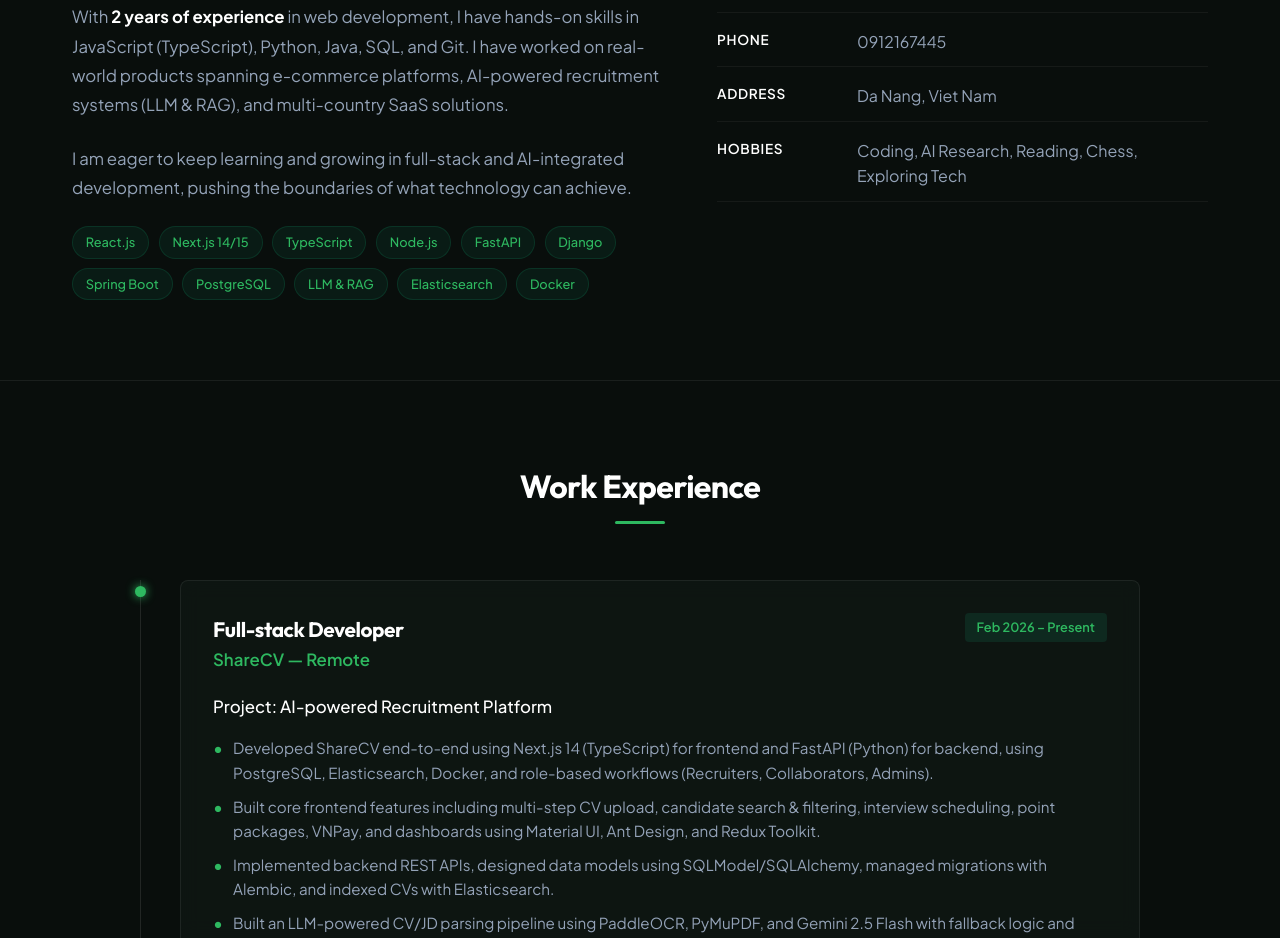
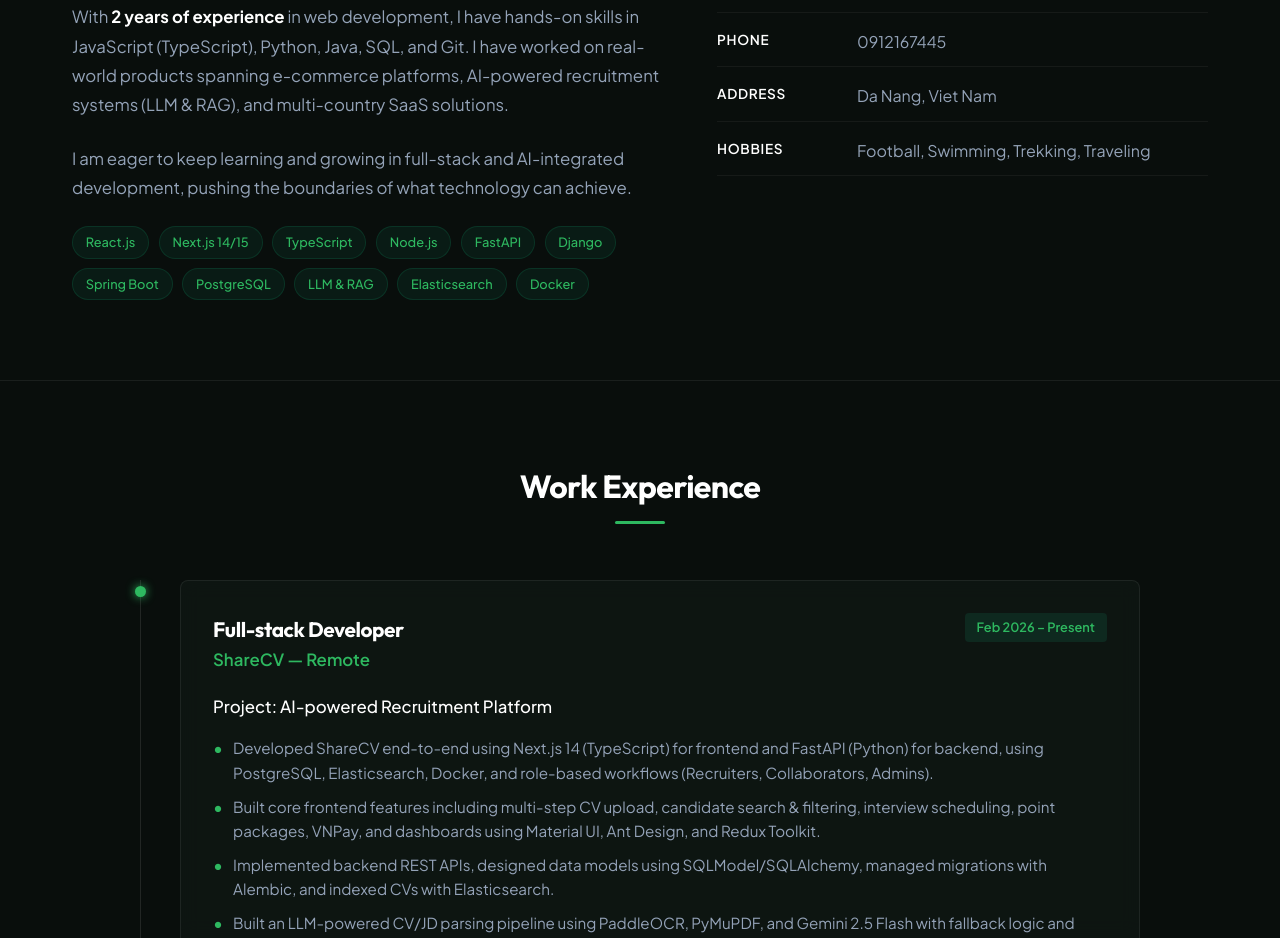
Before and after one commit to nguyenNgodn/my-profile, a Next.js app: page / in a window 1280 px wide. Shown: the part 820-1758 px from the top of the page. Built offline with nearby package versions, Linux system fonts and the light colour scheme.

Commit message:
fix: change hobbies

```diff
--- a/src/app/page.tsx
+++ b/src/app/page.tsx
@@ -194,7 +194,7 @@
                 </div>
                 <div className={styles.infoItem}>
                   <span className={styles.infoLabel}>Hobbies</span>
-                  <span className={styles.infoValue}>Coding, AI Research, Reading, Chess, Exploring Tech</span>
+                  <span className={styles.infoValue}>Football, Swimming, Trekking, Traveling</span>
                 </div>
               </div>
             </div>
```
